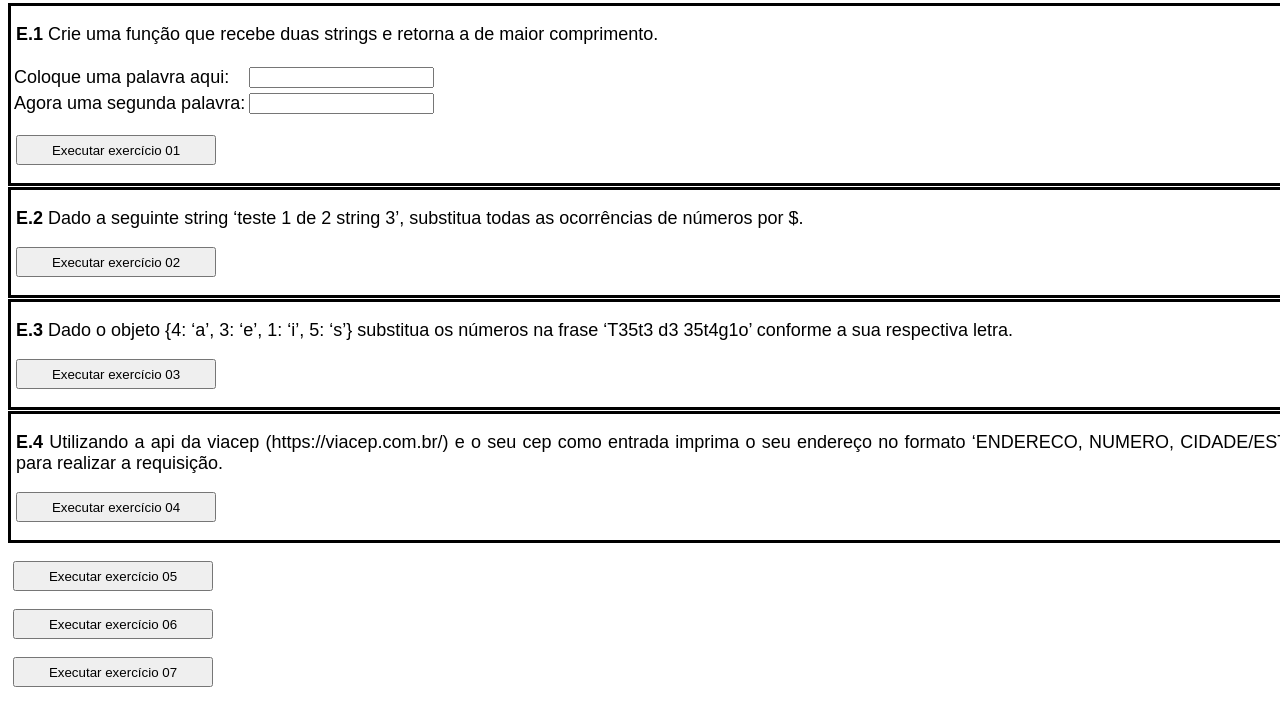
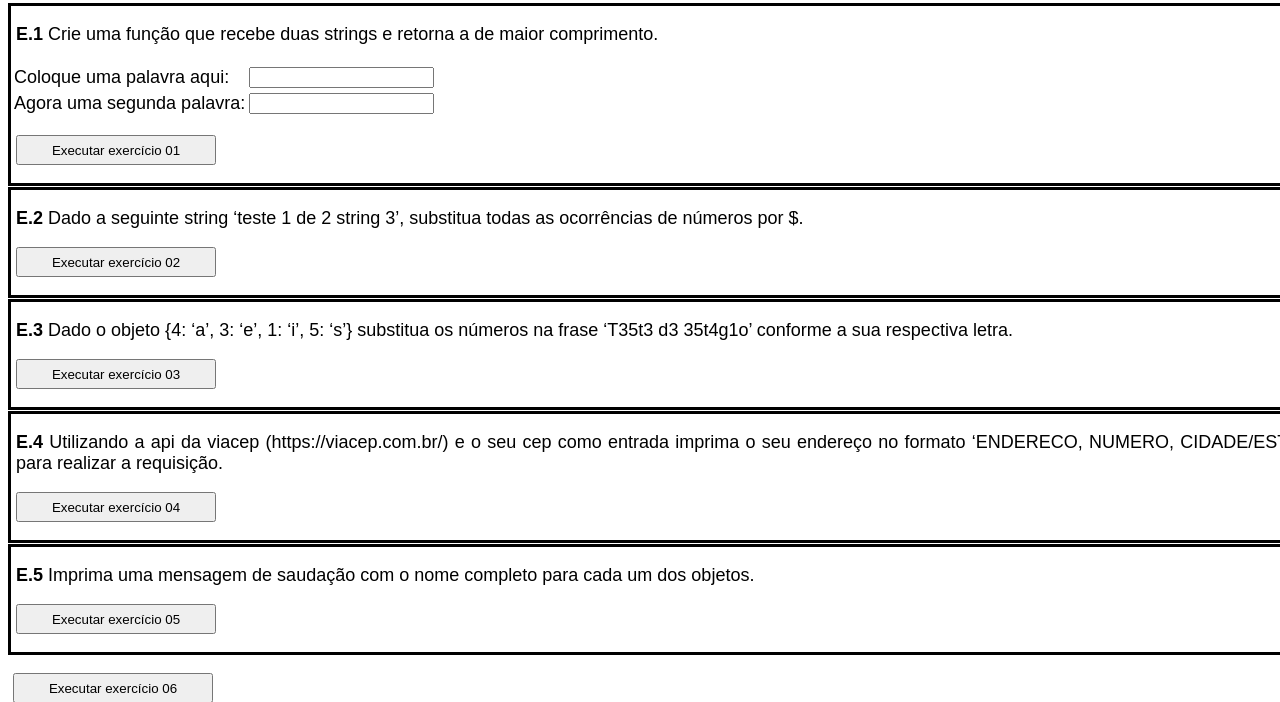
Before and after one commit to BrunaAlmeida13/Teste-Estagio-Nave, a website: page teste/index.html in a window 1280 px wide. Shown: the part 87-789 px from the top of the page. Drawn offline with Linux system fonts and the light colour scheme.

Commit message:
questao05-finalizada

```diff
--- a/teste/index.html
+++ b/teste/index.html
@@ -75,9 +75,17 @@
 		</div>
 		<div id="res04"></div>
 	</section>
-	<p><button onclick="exercise05()">
-	Executar exercício 05
-	</button></p>
+
+	<section class="sec">
+		<div>
+			<p><strong>E.5</strong> Imprima uma mensagem de saudação com o nome completo para cada um dos objetos.</p>
+			<p><button onclick="exercise05()" id="bt05">
+			Executar exercício 05
+			</button></p>
+		</div>
+		<div id="res05"></div>
+	</section>
+
 	<p><button onclick="exercise06()">
 	Executar exercício 06
 	</button></p>
--- /dev/null
+++ b/teste/src/exercise05.js
@@ -0,0 +1,15 @@
+function exercise05(){
+    let bt05 = document.querySelector('button#bt05')
+    let res05 = document.querySelector('div#res05')
+
+    let pessoa = [
+        {id: 1, first_name: 'Juca', last_name: 'Da Silva', age: 42},
+        {id: 2, first_name: 'Daniel', last_name: 'Gonçalves',  age: 21},
+        {id: 3, first_name: 'Matheus', last_name: 'Garcia', age: 28},
+        {id: 4, first_name: 'Gabriel', last_name: 'Dorneles',  age: 21}
+    ]
+
+    for(elementos in pessoa){
+        res05.innerHTML += `Olá, ${pessoa[elementos].first_name} ${pessoa[elementos].last_name}!<br>`
+    }
+}
```
